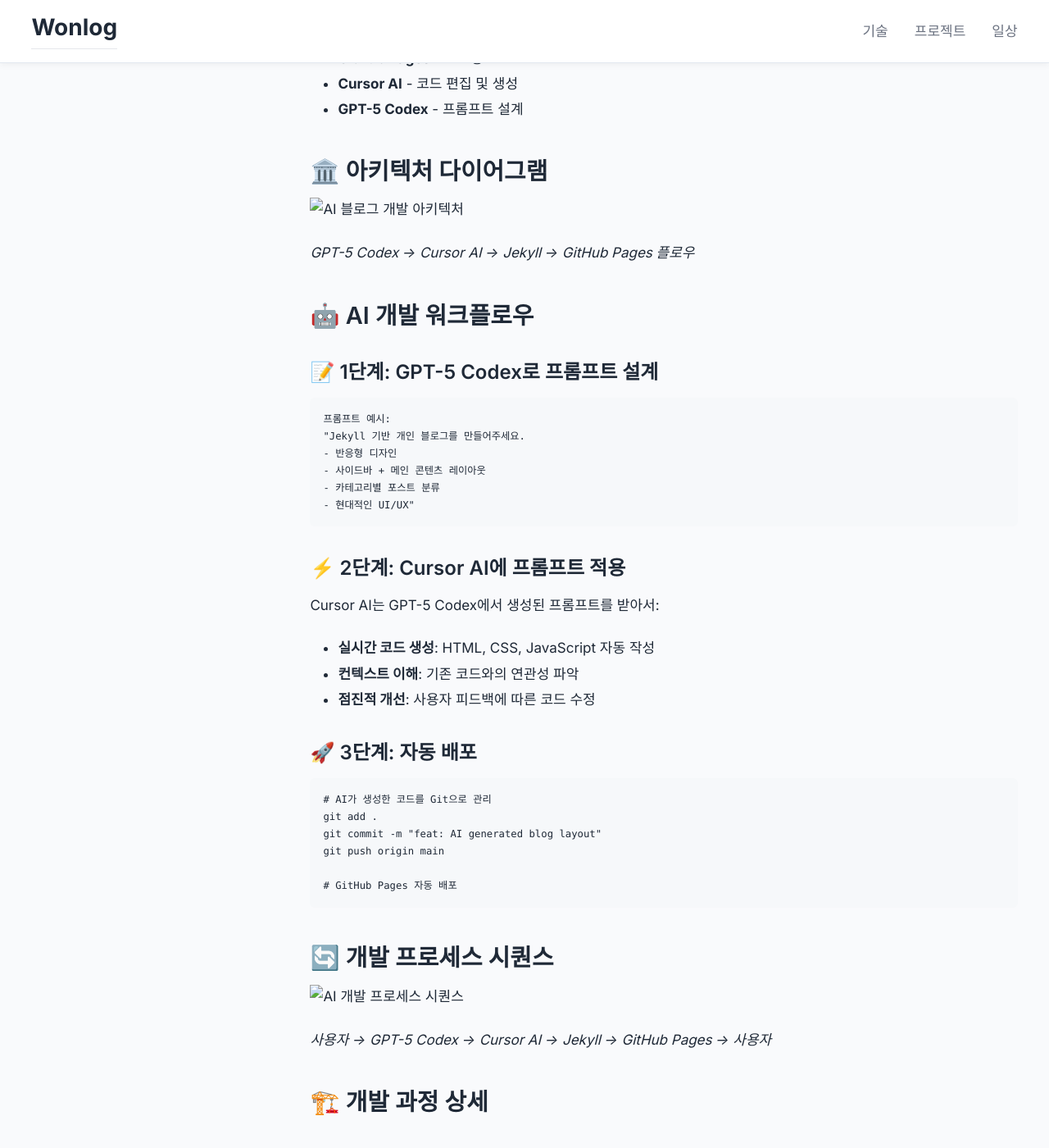
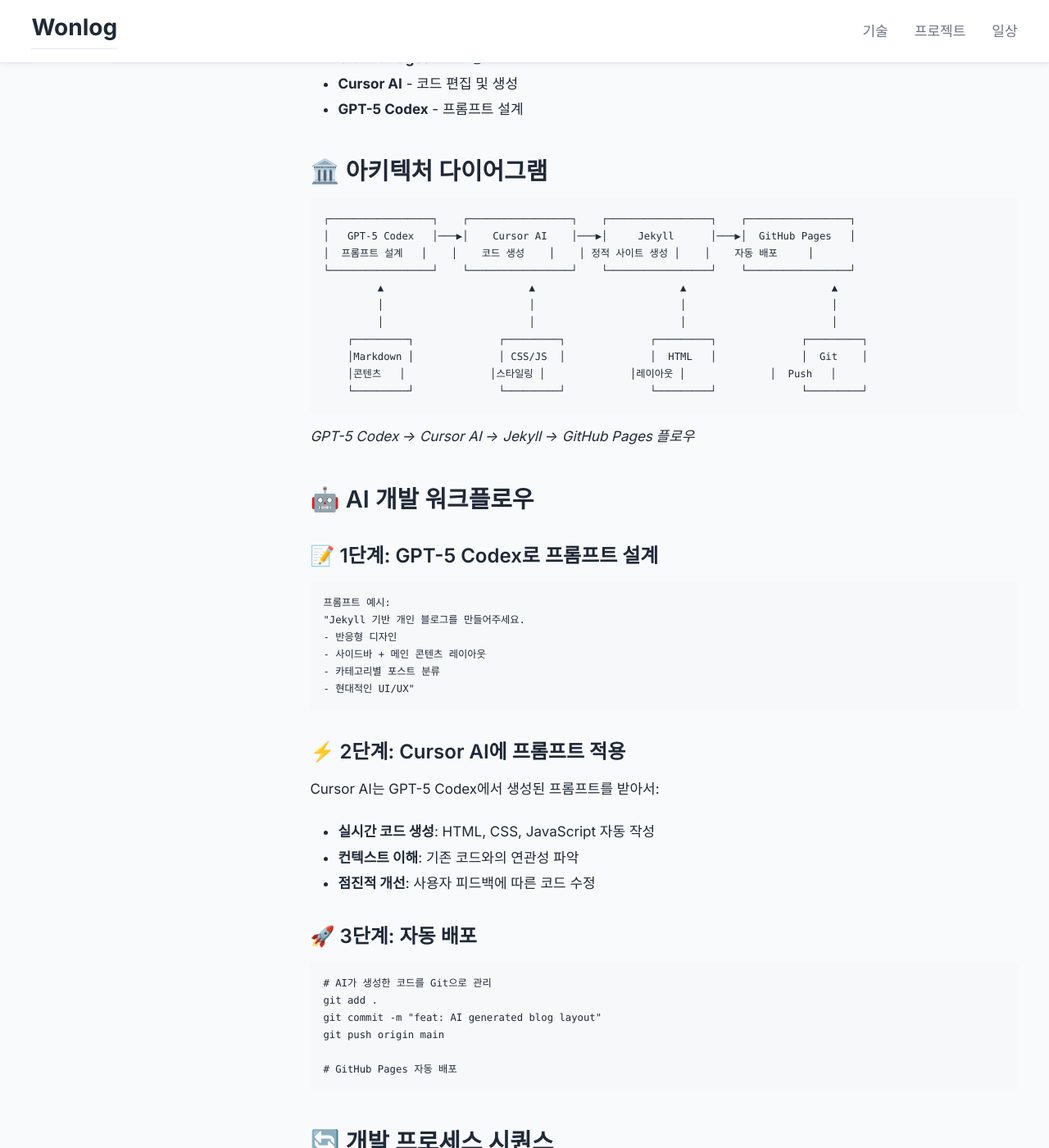
Before and after one commit to learningssik/learningssik.github.io, a Jekyll site: the page built from _public/tech/ai-powered-blog-development.md, in a window 1280 px wide and 1400 px high, scrolled down 866 px. Shown: the whole window at 82% size. Built offline with Jekyll 4.4.1, drawn with Linux system fonts in a browser that asks for light colours; some of the changed text lies outside the part shown.

Commit message:
fix: SVG 이미지를 텍스트 다이어그램으로 대체 및 변경사항 반영
- SVG 이미지 렌더링 문제 해결을 위해 ASCII 텍스트 다이어그램으로 대체
- 아키텍처 다이어그램: 박스 형태의 텍스트 다이어그램으로 변경
- 시퀀스 다이어그램: 화살표와 연결선을 사용한 텍스트 다이어그램으로 변경
- 모든 플랫폼에서 정상 표시되는 텍스트 기반 다이어그램 적용
- 사용자 변경사항 완전 반영

````diff
--- a/_public/tech/ai-powered-blog-development.md
+++ b/_public/tech/ai-powered-blog-development.md
@@ -27,7 +27,19 @@
 
 ## 🏛️ 아키텍처 다이어그램
 
-![AI 블로그 개발 아키텍처](assets/images/ai-blog-architecture.svg)
+```
+┌─────────────────┐    ┌─────────────────┐    ┌─────────────────┐    ┌─────────────────┐
+│   GPT-5 Codex   │───▶│    Cursor AI    │───▶│     Jekyll      │───▶│  GitHub Pages   │
+│  프롬프트 설계   │    │    코드 생성    │    │ 정적 사이트 생성 │    │    자동 배포     │
+└─────────────────┘    └─────────────────┘    └─────────────────┘    └─────────────────┘
+         ▲                        ▲                        ▲                        ▲
+         │                        │                        │                        │
+         │                        │                        │                        │
+    ┌─────────┐              ┌─────────┐              ┌─────────┐              ┌─────────┐
+    │Markdown │              │ CSS/JS  │              │  HTML   │              │  Git    │
+    │콘텐츠   │              │스타일링 │              │레이아웃 │              │  Push   │
+    └─────────┘              └─────────┘              └─────────┘              └─────────┘
+```
 
 *GPT-5 Codex → Cursor AI → Jekyll → GitHub Pages 플로우*
 
@@ -65,7 +77,15 @@
 
 ## 🔄 개발 프로세스 시퀀스
 
-![AI 개발 프로세스 시퀀스](assets/images/ai-development-sequence.svg)
+```
+사용자 ──프롬프트 작성──▶ GPT-5 Codex ──최적화된 프롬프트 전달──▶ Cursor AI
+  ▲                                                                      │
+  │                                                                      ▼
+  │                                                                   Jekyll
+  │                                                                      │
+  │                                                                      ▼
+  └───────────────결과 확인────────────── GitHub Pages ◀──자동 배포──────┘
+```
 
 *사용자 → GPT-5 Codex → Cursor AI → Jekyll → GitHub Pages → 사용자*
 
````
Also changed, not shown: assets/images/ai-blog-architecture.png (added).
